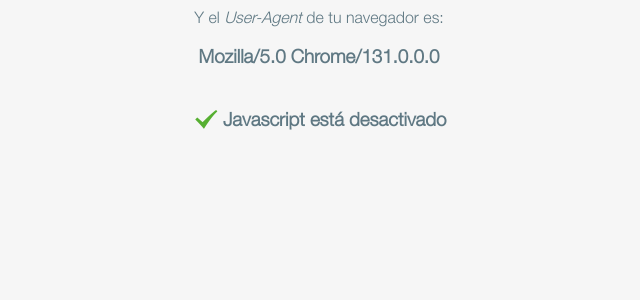
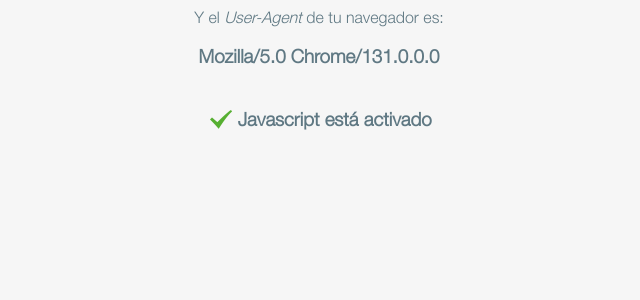
Before and after one commit to jorgegarciadev/cualesmiip, a Flask app: page / in a window 1280 px wide. Shown: the part 297-597 px from the top of the page, without its empty margins (321-961 px from the left). Run offline with Flask 2, Linux system fonts and the light colour scheme.

Commit message:
f English

```diff
--- a/app/templates/index.html
+++ b/app/templates/index.html
@@ -10,10 +10,10 @@
       <p>Y el <i>User-Agent</i> de tu navegador es:</p>
       <h3>{{data.user_agent}}</h3>
       <h3 id="js">
-        <span class='icon-cancel'></span> Javascript está activado
+        <span class='icon-cancel'></span> Javascript está desactivado
       </h3>
     </div>
     <script type="text/javascript">
-    document.getElementById("js").innerHTML = "<span class='icon-ok'></span> Javascript está desactivado";
+    document.getElementById("js").innerHTML = "<span class='icon-ok'></span> Javascript está activado";
     </script>
 {% endblock %}
```
